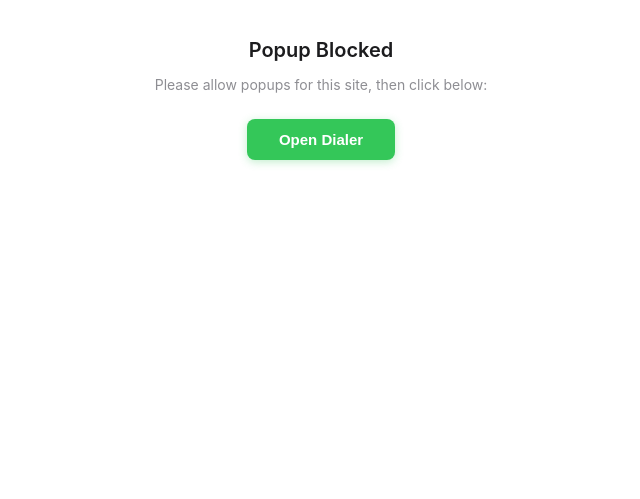
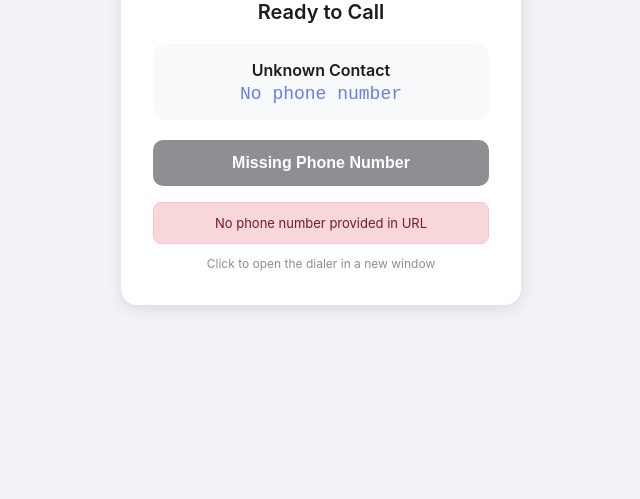
Before and after one commit to quantra-ai/dialer, a website: page public/popup.html in a window 1280 px wide. Shown: the part 301-800 px from the top of the page, without its empty margins (319-959 px from the left). Drawn offline with Linux system fonts and the light colour scheme.

Commit message:
Update popup.html

```diff
--- a/public/popup.html
+++ b/public/popup.html
@@ -3,82 +3,169 @@
 <head>
   <meta charset="UTF-8">
   <meta name="viewport" content="width=device-width, initial-scale=1.0">
-  <title>Opening Dialer...</title>
+  <title>Open Dialer</title>
   <style>
-    * { margin: 0; padding: 0; box-sizing: border-box; }
+    * {
+      margin: 0;
+      padding: 0;
+      box-sizing: border-box;
+    }
     body {
       font-family: -apple-system, BlinkMacSystemFont, 'Segoe UI', Roboto, sans-serif;
-      background: #ffffff;
+      background: #f2f2f7;
       min-height: 100vh;
       display: flex;
       align-items: center;
       justify-content: center;
+      padding: 20px;
     }
-    .fallback {
-      display: none;
+    .launcher-card {
+      background: white;
+      border-radius: 16px;
+      padding: 32px;
+      max-width: 400px;
+      width: 100%;
+      box-shadow: 0 4px 16px rgba(0, 0, 0, 0.1);
       text-align: center;
-      padding: 40px 20px;
     }
-    .fallback.show { display: block; }
-    .fallback h1 {
+    .icon {
+      font-size: 48px;
+      margin-bottom: 16px;
+    }
+    h1 {
       font-size: 20px;
       color: #1c1c1e;
-      margin-bottom: 12px;
+      margin-bottom: 8px;
       font-weight: 600;
     }
-    .fallback p {
-      font-size: 14px;
-      color: #8e8e93;
-      margin-bottom: 24px;
-      line-height: 1.5;
+    .contact-info {
+      margin: 20px 0;
+      padding: 16px;
+      background: #f8f9fa;
+      border-radius: 12px;
     }
-    .fallback button {
-      padding: 12px 32px;
+    .contact-name {
+      font-size: 16px;
+      font-weight: 600;
+      color: #1c1c1e;
+      margin-bottom: 4px;
+      word-wrap: break-word;
+    }
+    .contact-number {
+      font-size: 18px;
+      color: #667eea;
+      font-family: monospace;
+    }
+    .open-btn {
+      width: 100%;
+      padding: 14px 24px;
       background: #34c759;
       color: white;
       border: none;
-      border-radius: 8px;
-      font-size: 15px;
+      border-radius: 10px;
+      font-size: 16px;
       font-weight: 600;
       cursor: pointer;
+      transition: all 0.2s;
       box-shadow: 0 2px 8px rgba(52, 199, 89, 0.3);
     }
-    .fallback button:hover { background: #30b350; }
-    .fallback button:active { transform: scale(0.98); }
+    .open-btn:hover {
+      background: #30b350;
+      transform: translateY(-1px);
+      box-shadow: 0 4px 12px rgba(52, 199, 89, 0.4);
+    }
+    .open-btn:active {
+      transform: translateY(0);
+    }
+    .open-btn:disabled {
+      background: #8e8e93;
+      cursor: not-allowed;
+      box-shadow: none;
+    }
+    .status-message {
+      margin-top: 16px;
+      padding: 12px;
+      border-radius: 8px;
+      font-size: 13px;
+      display: none;
+    }
+    .status-message.show {
+      display: block;
+    }
+    .status-message.success {
+      background: #d4edda;
+      color: #155724;
+      border: 1px solid #c3e6cb;
+    }
+    .status-message.error {
+      background: #f8d7da;
+      color: #721c24;
+      border: 1px solid #f5c6cb;
+    }
+    .info-text {
+      margin-top: 12px;
+      font-size: 12px;
+      color: #8e8e93;
+      line-height: 1.4;
+    }
   </style>
 </head>
 <body>
-  <div class="fallback" id="fallback">
-    <h1>Popup Blocked</h1>
-    <p>Please allow popups for this site, then click below:</p>
-    <button id="retryBtn">Open Dialer</button>
+  <div class="launcher-card">
+    <div class="icon">📞</div>
+    <h1>Ready to Call</h1>
+
+    <div class="contact-info">
+      <div class="contact-name" id="contactName">Loading...</div>
+      <div class="contact-number" id="contactNumber">—</div>
+    </div>
+
+    <button class="open-btn" id="openBtn">
+      Open Dialer
+    </button>
+
+    <div class="status-message" id="statusMessage"></div>
+
+    <div class="info-text">
+      Click to open the dialer in a new window
+    </div>
   </div>
 
   <script>
+    // Parse URL parameters
     const params = new URLSearchParams(window.location.search);
-    const to = params.get('to');
-    const name = params.get('name') || 'Unknown Contact';
+    const phoneNumber = params.get('to');
+    const contactName = params.get('name') || 'Unknown Contact';
 
-    // If missing phone number, show fallback immediately
-    if (!to) {
-      document.getElementById('fallback').classList.add('show');
-    }
+    // Display contact info
+    document.getElementById('contactName').textContent = contactName;
+    document.getElementById('contactNumber').textContent = phoneNumber || 'No phone number';
 
-    const dialerUrl = new URL(window.location.origin + '/');
-    dialerUrl.searchParams.set('to', to || '');
-    dialerUrl.searchParams.set('name', name);
+    // Build dialer URL with compact mode
+    const dialerUrl = new URL(window.location.origin);
+    dialerUrl.searchParams.set('to', phoneNumber);
+    dialerUrl.searchParams.set('name', contactName);
     dialerUrl.searchParams.set('compact', '1');
 
-    const popupWidth = 180;
-    const popupHeight = 400;
-    const popupLeft = Math.max(0, (screen.availWidth - popupWidth - 30));
-    const popupTop = 80;
+    // Popup window reference (reused if already open)
+    let popupWindow = null;
 
-    const features = [
+    // Popup dimensions and position
+    const popupWidth = 418;
+    const popupHeight = 1004;
+    const rightMargin = 20;
+    const topOffset = 40;
+
+    // Calculate position (right side of screen)
+    // IMPORTANT: Cannot use variable names "top" or "left" as they conflict with window.top/window.left
+    const posX = screen.availWidth - popupWidth - rightMargin;
+    const posY = topOffset;
+
+    const popupFeatures = [
       `width=${popupWidth}`,
       `height=${popupHeight}`,
-      `left=${popupLeft}`,
-      `top=${popupTop}`,
+      `left=${posX}`,
+      `top=${posY}`,
       'resizable=yes',
       'scrollbars=no',
       'toolbar=no',
@@ -87,50 +174,86 @@
       'status=no'
     ].join(',');
 
-    let popupOpened = false;
+    // Status message helper
+    function showStatus(message, type) {
+      const statusEl = document.getElementById('statusMessage');
+      statusEl.textContent = message;
+      statusEl.className = `status-message show ${type}`;
+    }
 
-    function showFallback() {
-      if (!popupOpened) {
-        document.getElementById('fallback').classList.add('show');
+    function hideStatus() {
+      const statusEl = document.getElementById('statusMessage');
+      statusEl.className = 'status-message';
+    }
+
+    // Open dialer function
+    // CRITICAL: This MUST only be called from a user-initiated click event
+    // Modern browsers (Chrome/Safari/Edge 2024+) block window.open() outside of user gestures
+    function openDialer() {
+      if (!phoneNumber) {
+        showStatus('Missing phone number', 'error');
+        return;
+      }
+
+      hideStatus();
+
+      try {
+        // Check if popup is already open and reuse it
+        if (popupWindow && !popupWindow.closed) {
+          popupWindow.focus();
+          popupWindow.location.href = dialerUrl.toString();
+          showStatus('Dialer updated and focused', 'success');
+          return;
+        }
+
+        // Open new popup window
+        // window.open() returns null if blocked by popup blocker
+        popupWindow = window.open(dialerUrl.toString(), 'TwilioDialer', popupFeatures);
+
+        if (!popupWindow || popupWindow.closed || typeof popupWindow.closed === 'undefined') {
+          // Popup was blocked
+          showStatus('Popup blocked! Please allow popups for this site and try again.', 'error');
+        } else {
+          // Popup opened successfully
+          popupWindow.focus();
+          showStatus('Dialer opened successfully', 'success');
+
+          // IMPORTANT: DO NOT call window.close() here
+          // Browsers prevent scripts from closing windows that were NOT opened by window.open()
+          // This launcher page was opened by the user/Airtable, NOT by a script
+          // Attempting to close it will fail with: "Scripts may close only the windows that were opened by them"
+          // The user must manually close this tab if desired
+        }
+      } catch (error) {
+        console.error('Error opening popup:', error);
+        showStatus('Failed to open dialer: ' + error.message, 'error');
       }
     }
 
-    function attemptOpen() {
-      if (!to) return;
-
-      try {
-        const popupWindow = window.open(dialerUrl.toString(), 'TwilioDialer', features);
-
-        if (popupWindow && !popupWindow.closed && typeof popupWindow.closed !== 'undefined') {
-          popupOpened = true;
-          popupWindow.focus();
-
-          setTimeout(() => {
-            try {
-              window.close();
-            } catch (e) {
-              document.body.innerHTML =
-                '<div style="text-align:center;padding:40px;color:#8e8e93;font-size:14px;">Dialer opened. You can close this tab.</div>';
-            }
-          }, 250);
-        } else {
-          showFallback();
-        }
-      } catch (e) {
-        showFallback();
-      }
+    // Disable button if no phone number
+    const openBtn = document.getElementById('openBtn');
+    if (!phoneNumber) {
+      openBtn.disabled = true;
+      openBtn.textContent = 'Missing Phone Number';
+      showStatus('No phone number provided in URL', 'error');
     }
 
-    // Attempt 1: on load frame
-    requestAnimationFrame(() => attemptOpen());
+    // Attach click handler
+    // CRITICAL: window.open() MUST be called directly within this click handler
+    // Browsers will block window.open() if called asynchronously or from setTimeout/Promise
+    openBtn.addEventListener('click', openDialer);
 
-    // Attempt 2: after 300ms
-    setTimeout(() => {
-      if (!popupOpened) attemptOpen();
-    }, 300);
+    // Allow Enter key to trigger button
+    document.addEventListener('keydown', (e) => {
+      if (e.key === 'Enter' && phoneNumber && !openBtn.disabled) {
+        openDialer();
+      }
+    });
 
-    // Manual retry
-    document.getElementById('retryBtn').addEventListener('click', attemptOpen);
+    // NO AUTO-OPEN LOGIC HERE
+    // Attempting to call window.open() on page load violates browser security policies
+    // window.open() requires a user gesture (click, keypress, etc.)
+    // Any attempt to auto-open will be blocked by popup blockers in modern browsers
   </script>
 </body>
 </html>
```
